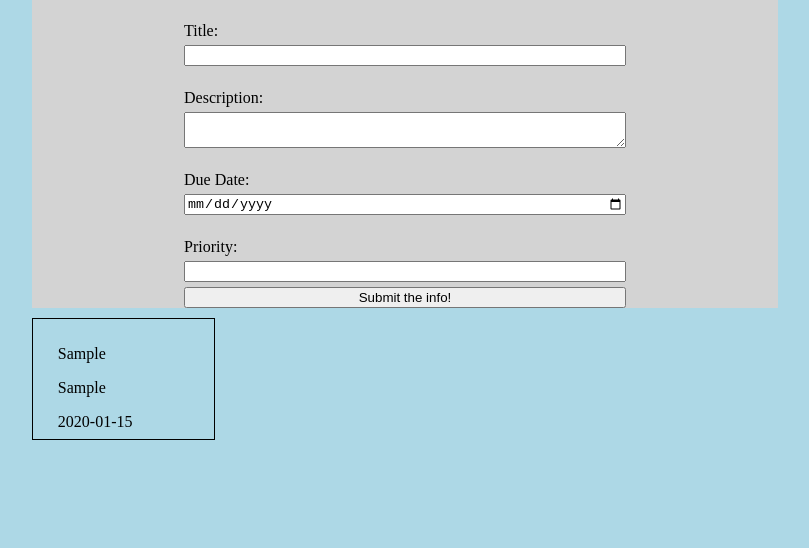
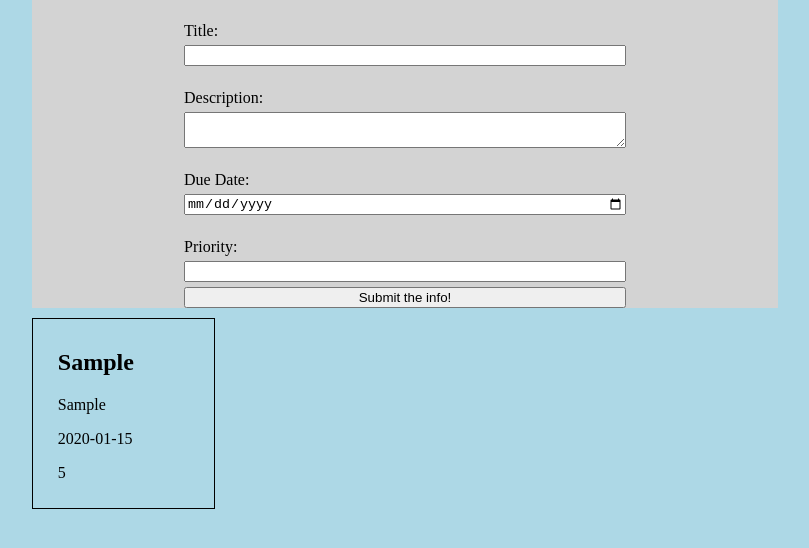
Before and after one commit to maleker86/to-do-list-3, a website built with webpack: page dist/index.html in a window 1280 px wide. Both pictures are taken after typing "Sample", "Sample", "2020-01-15", "5" into the empty fields and a click on the button "Submit the info!". Shown: the part 46-594 px from the top of the page, without its empty margins (235-1044 px from the left). Built offline with nearby package versions, Linux system fonts and the light colour scheme.

Commit message:
add dynamic styling for titles. not push empty title tasks

```diff
--- a/src/style.css
+++ b/src/style.css
@@ -37,7 +37,6 @@ textarea {
 }
 
 .task {
-    max-height: 100px;
     overflow: scroll;
     border: 1px solid black;
     padding: 10px;
--- a/src/task.js
+++ b/src/task.js
@@ -56,12 +56,25 @@ export function createForm() {
 
   function createSubmitButton() {
     let button = document.createElement("button");
-    button.setAttribute("type","button");
+    button.setAttribute("type", "button");
 
     form.appendChild(button);
 
     button.innerText = "Submit the info!";
     button.addEventListener("click", CreateTask);
+    button.addEventListener("click", clearInputFields)
+  }
+
+  function clearInputFields() {
+    let title = document.getElementById("title");
+    let desc = document.getElementById("desc");
+    let priority = document.getElementById("priority");
+    let due = document.getElementById("due");
+
+    title.value = "";
+    desc.value = "";
+    priority.value = "";
+    due.value = "";
   }
 
   createFieldSet();
@@ -83,19 +96,22 @@ function CreateTask() {
   // console.log("Title is: " + title.value);
   // console.log(task);
 
-  task_list.push(task);
+  console.log("the array is:", task);
+  console.log(`the title is ${task.title}`);
 
-  function clearInputFields() {
-    let title = document.getElementById("title");
-    let desc = document.getElementById("desc");
-    let priority = document.getElementById("priority");
-    let due = document.getElementById("due");
+  if (task.title == "") {
+    logError();
+    return;
+  }
 
-    title.value = "";
-    desc.value = "";
-    priority.value = "";
-    due.value = "";
+  function logError() {
+    console.log("Please add a title to continue!");
   }
+
+    task_list.unshift(task);
+
+    console.log("this task list is ", task_list);
+
 
   function displayTask() {
     // console.log("the due date is", task_list[0].due_date);
@@ -107,32 +123,53 @@ function CreateTask() {
       let task_box = document.createElement("div");
 
       console.log("We found ", i + 1, " object(s)");
+      console.log("the item is ", task_list[i]);
 
       //clear previous inputs so they do not duplicate!
 
+      const values = Object.values(task_list[i]);
+      const keys = Object.keys(task_list[i]);
+
+      // console.log("values are", values);
+      // console.log("the 1st value itself is:", values[0]);
+      // console.log("keys are", keys);
+      // console.log("the 1st key itself is:", keys[0]);
+
       container.append(task_box);
       task_box.classList.add("task");
+
       // let p = document.createElement("p");
       //       container.append(p);
       //       p.innerText = i;
       // const keys = Object.keys(task_list[i]);
-      const values = Object.values(task_list[i]);
 
       // console.log(keys);
       // console.log(values);
-      values.forEach((value) => {
-        if (value == "") {
-          console.log("This value contains nothing");
+
+      // values.forEach((value) => {
+      //   console.log(value);
+      //   let p = document.createElement("p");
+      //   task_box.append(p);
+      //   p.innerText = value;
+      // });
+
+      for (let i = 0; i < values.length; i++) {
+        // console.log("value is", values[i]);
+        let p = document.createElement("p");
+        let h2 = document.createElement("h2");
+        if (keys[i] == "title") {
+          task_box.append(h2);
+          h2.setAttribute("class",keys[i]);
+          h2.innerText = values[i];
         } else {
-          console.log(value);
-          let p = document.createElement("p");
-          task_box.append(p);
-          p.innerText = value;
+        task_box.append(p);
+        // console.log("This is from the item called:", keys[i]);
+        p.setAttribute("class",keys[i]);
+        p.innerText = values[i];
         }
-      });
+      }
     }
   }
 
-  clearInputFields();
   displayTask();
 }
```
Also changed, not shown: dist/main.js.
